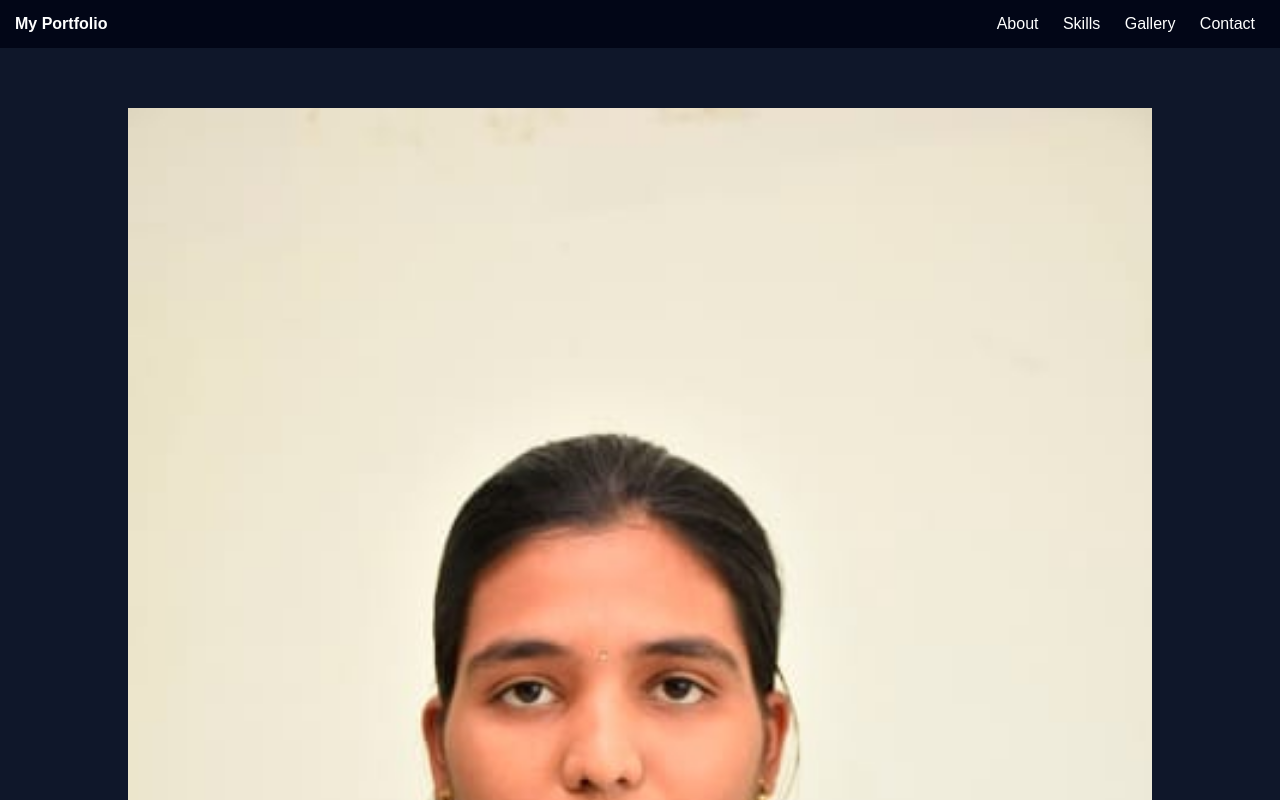
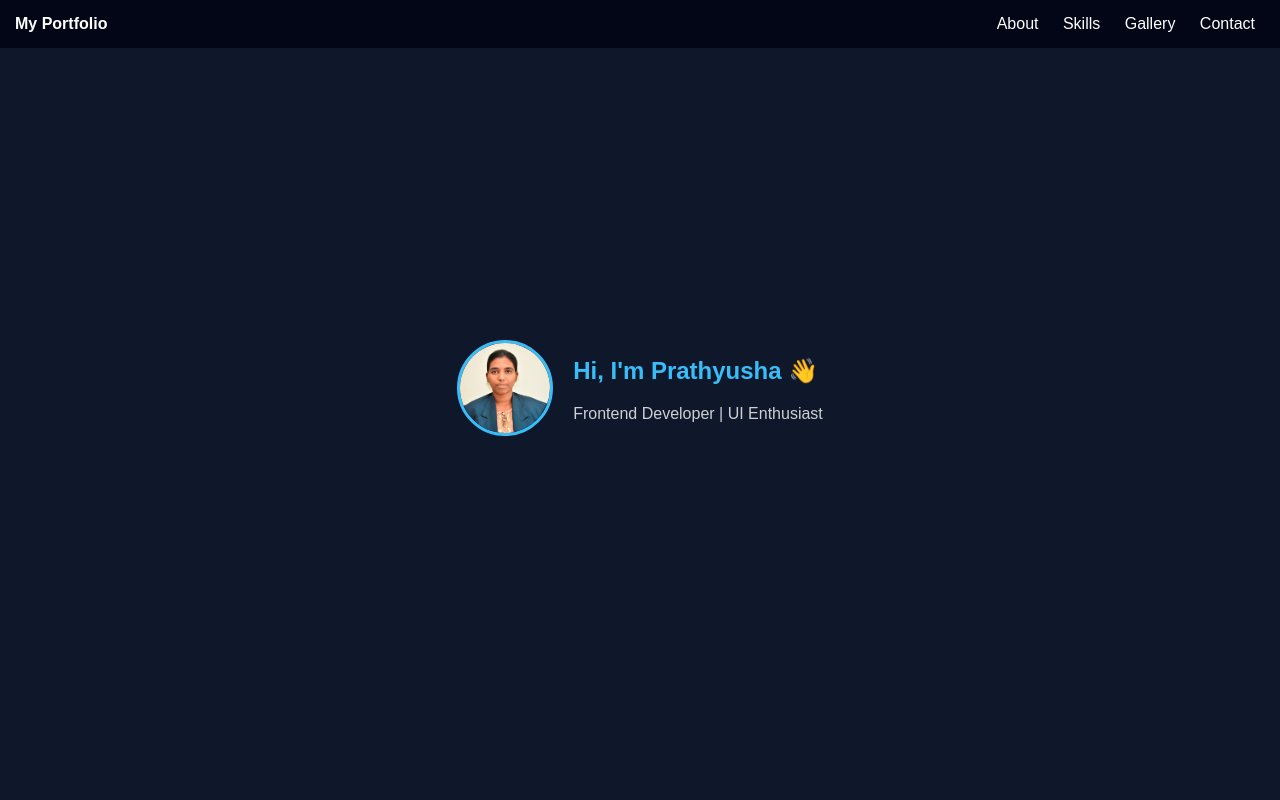
Before and after one commit to reddy-prathyusha/portfolio, a plain HTML site: page index.html in a window 1280 px wide. Shown: the top 800 px of the page. Drawn offline with Linux system fonts and the light colour scheme.

Commit message:
Update index.html

```diff
--- a/index.html
+++ b/index.html
@@ -36,6 +36,27 @@
     input,textarea{width:100%;padding:10px;margin:8px 0;border-radius:6px;border:none}
     button{padding:10px 16px;border:none;border-radius:8px;background:#38bdf8;font-weight:bold;cursor:pointer}
     button:hover{opacity:0.9}
+    .hero-content {
+  display: flex;
+  align-items: center;
+  justify-content: center;
+  gap: 20px;
+}
+
+/* Small profile image */
+.profile-img {
+  width: 90px;          /* small size */
+  height: 90px;
+  border-radius: 50%;  /* circle */
+  object-fit: cover;
+  border: 3px solid #38bdf8;
+}
+
+/* Optional: align text nicely */
+.hero-text {
+  text-align: left;
+}
+
   </style>
 </head>
 <body>
@@ -52,11 +73,16 @@
 
 <!-- Hero Section -->
 <section class="hero">
-  <img src="profile.jpeg" alt="Prathyusha">
+  <div class="hero-content">
+    <img src="profile.jpeg" alt="Prathyusha" class="profile-img">
 
-  <h1>Hi, I'm Prathyusha 👋</h1>
-  <p>Frontend Developer | UI Enthusiast</p>
+    <div class="hero-text">
+      <h1>Hi, I'm Prathyusha 👋</h1>
+      <p>Frontend Developer | UI Enthusiast</p>
+    </div>
+  </div>
 </section>
+
 
 <!-- About Section -->
 <section id="about">
```
